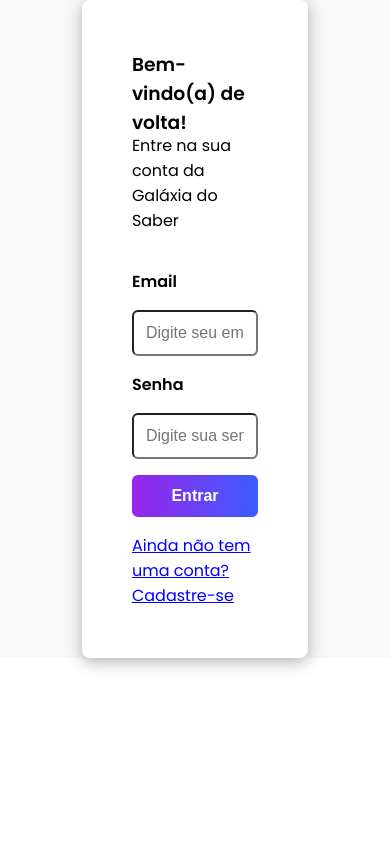
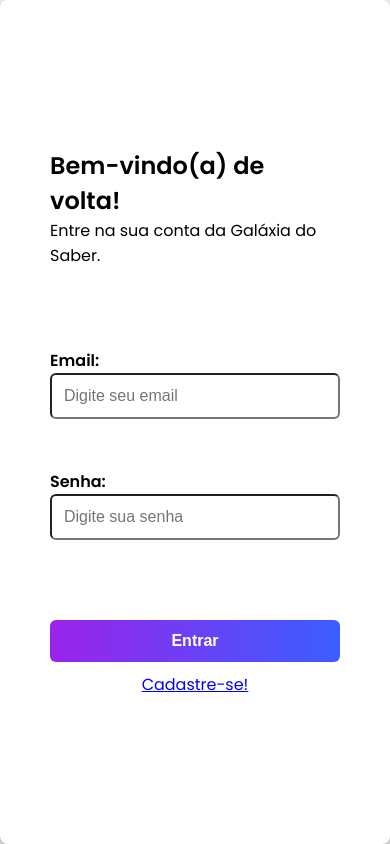
Before and after one commit to gui07777/galaxia-do-saber, a PHP site: page /HTML/login.html in a window 390 px wide. Run offline with PHP 8.4, Linux system fonts and the light colour scheme.

Commit message:
adaptação de telas para o mobile, revisão e organização de código, e ajustes de frontend no login sem bootstrap

```diff
--- a/LOGIN/HTML/login.html
+++ b/LOGIN/HTML/login.html
@@ -10,25 +10,26 @@
 </head>
 
 <body>
-  <div class="container-fluid min-vh-100">
-    <div class="row h-100 g-0">
-
-      <div class="lado-direito d-flex justify-content-center align-items-center min-vh-100">
-        <form class="formulario-login w-100 px-4" action="login.php" method="post">
-          <h3 class="d-flex justify-content-center">Bem-vindo(a) de volta!</h3>
-          <p class="d-flex justify-content-center">Entre na sua conta da Galáxia do Saber</p>
-          <label for="email">Email</label>
+    <form class="formulario-login" action="login.php" method="post">
+      <div class="titles">
+        <h2>Bem-vindo(a) de volta!</h2>
+        <p>Entre na sua conta da Galáxia do Saber.</p>
+      </div>
+      <div class="campos">
+        <div>
+          <label for="email">Email:</label>
           <input type="email" id="email" name="email" placeholder="Digite seu email" required />
-
-          <label for="senha">Senha</label>
+        </div>
+        <div>
+          <label for="senha">Senha:</label>
           <input type="password" id="senha" name="senha" placeholder="Digite sua senha" required />
-
-          <button type="submit">Entrar</button>
-          <a style="color: blue;" href="../../cadastro/html/cadastro.html" class="d-flex justify-content-center">Ainda não tem uma conta? Cadastre-se</a>
-        </form>
+        </div>
       </div>
-    </div>
-  </div>
+      <div class="buttons">
+        <button type="submit">Entrar</button>
+        <a href="../../cadastro/html/cadastro.html">Cadastre-se!</a>
+      </div>
+    </form>
 </body>
 
 </html>
--- a/LOGIN/css/login.css
+++ b/LOGIN/css/login.css
@@ -4,45 +4,39 @@
   box-sizing: border-box;
 }
 
-html {
-  height: 100vh;
-}
-
 body {
   margin: 0;
   font-family: Arial, sans-serif;
   height: 100vh;
-  /* display: grid; */
-  /* grid-template-columns: 1fr 1fr; */
+  width: 100vw;
   font-family: 'Poppins', sans-serif;
-}
-
-.lado-direito {
-  display: grid;
-  place-items: center;
-  background-color: #F8F8F8;
+  display: flex;
+  justify-content: center;
+  align-items: center;
 }
 
 .formulario-login {
-  width: 58%;
-  max-width: 400px;
-  display: grid;
-  gap: 1rem;
+  display: flex;
+  flex-direction: column;
+  width: 425px;
+  gap: 40px;
   background-color: #FFFFFF;
-  box-shadow: 0 4px 16px rgba(0, 0, 0, 0.3);
+  box-shadow: 0 4px 16px rgba(0, 0, 0, 0.5);
   padding: 50px;
   border-radius: 8px;
 }
 
-h2 {
+.titles {
   display: flex;
+  flex-direction: column;
+  align-items: center;
   justify-content: center;
 }
 
-p {
-  position: relative;
-  bottom: 20px;
-  ;
+.campos {
+  display: flex;
+  flex-direction: column;
+  gap: 40px
 }
 
 .formulario-login label {
@@ -58,8 +52,16 @@ input[type="password"] {
   border-radius: 6px;
 }
 
-button[type="submit"] {
-  padding: 12px 24px;
+.buttons {
+  display: flex;
+  flex-direction: column;
+  justify-content: center;
+  align-items: center;
+  gap: 10px;
+}
+
+.buttons button[type="submit"] {
+  padding: 12px;
   color: white;
   border: none;
   cursor: pointer;
@@ -67,14 +69,37 @@ button[type="submit"] {
   background: linear-gradient(to right, #9B23EA, #3A5EFF);
   border-radius: 6px;
   font-weight: bold;
+  width: 100%;
 }
 
-button:hover {
-
+.buttons button:hover {
   background: linear-gradient(to right, #6DD5FA, #2980B9);
-
 }
 
-.row {
-  height: 100vh;
+.buttons a {
+  color: blue;
+  transition: 0.3s
 }
+
+.buttons a:hover {
+  letter-spacing: 1px;
+  padding: 1px;
+}
+
+@media screen and (max-width: 550px) {
+  .formulario-login {
+    height: 100vh;
+    width: 100vw;
+    display: flex;
+    justify-content: center;
+    flex-direction: column;
+    gap: 80px;
+  }
+
+  .campos {
+    display: flex;
+    justify-content: center;
+    flex-direction: column;
+    gap: 50px;
+  }
+}
--- a/cadastro/html/cadastro.html
+++ b/cadastro/html/cadastro.html
@@ -10,7 +10,6 @@
 </head>
 
 <body>
-  <div class="container">
     <form class="formulario-login " action="login.php" method="post">
       <div class="titles">
         <h2>Seja bem-vindo(a)!</h2>
@@ -58,7 +57,6 @@
           conta. Entrar!</a>
       </div>
     </form>
-  </div>
 </body>
 
 </html>
```
Also changed, not shown: cadastro/css/cadastro.css (+25 -21 lines).
